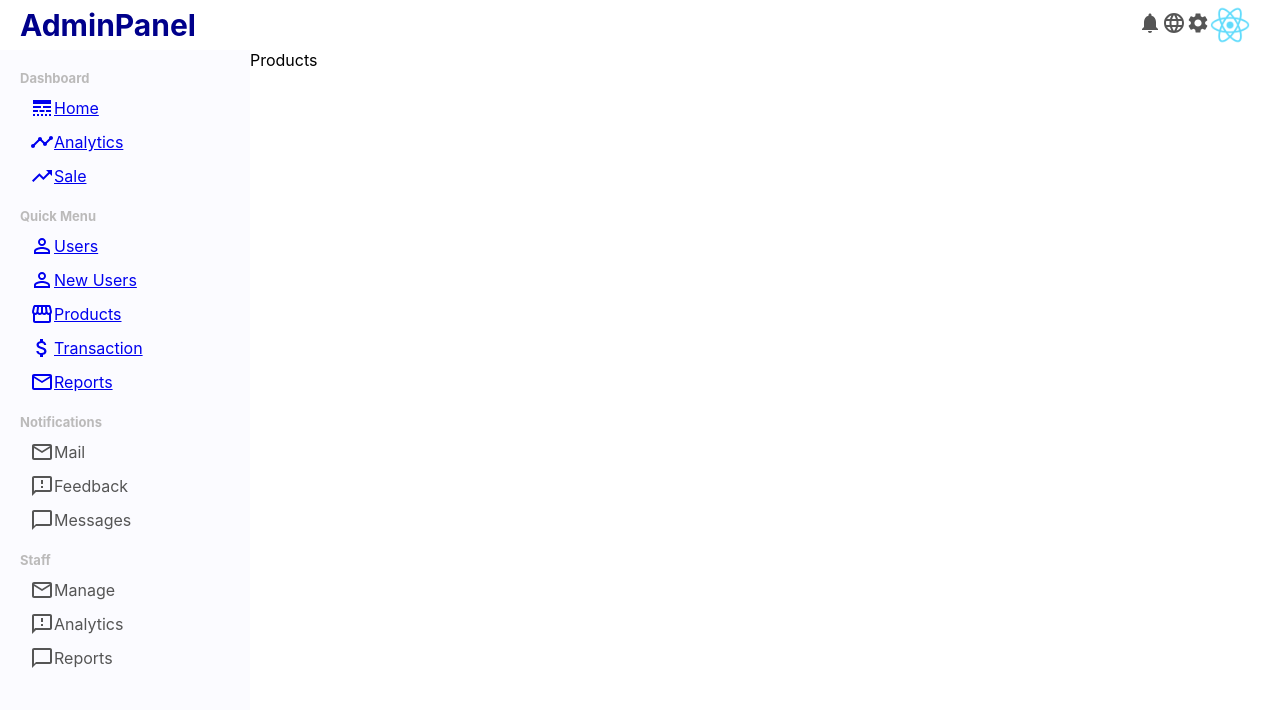
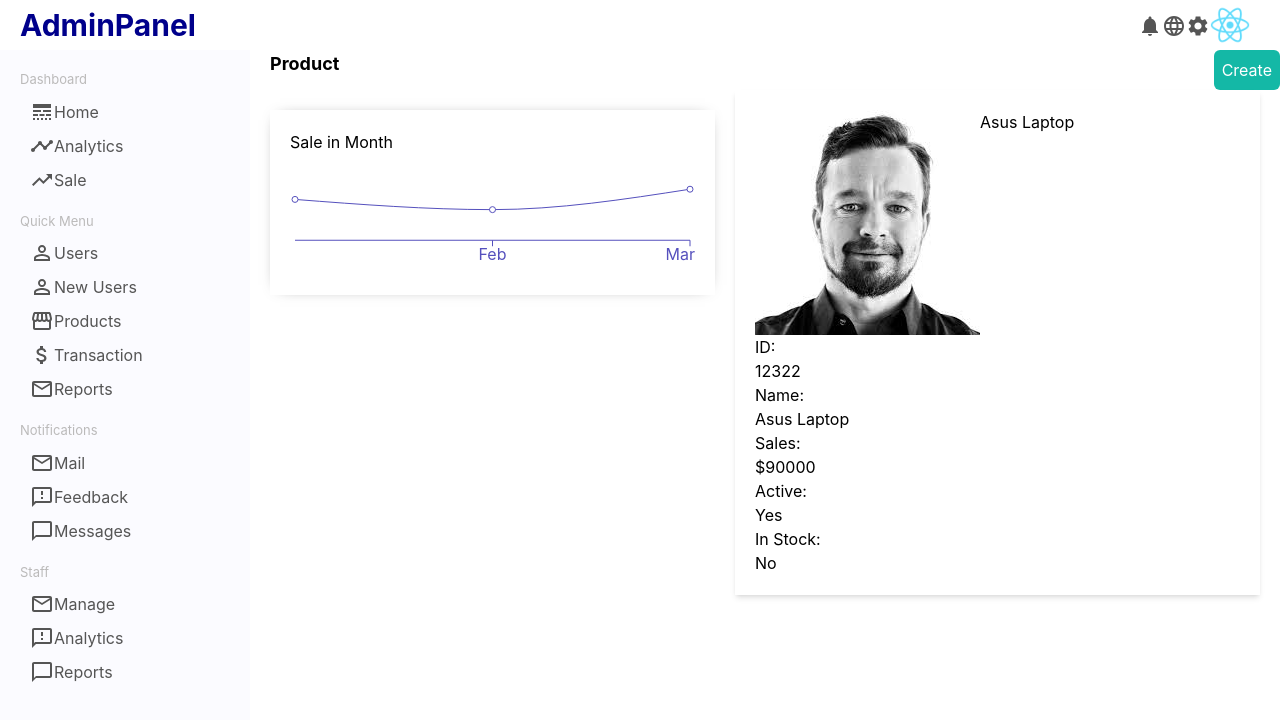
Before and after one commit to mesismart/CmsAdminPanel, a React (Create React App) app: page /products in a window 1280 px wide. Shown: the top 720 px of the page. Built offline with nearby package versions, Linux system fonts and the light colour scheme.

Commit message:
added product

```diff
--- a/package.json
+++ b/package.json
@@ -7,6 +7,7 @@
     "@emotion/styled": "^11.13.0",
     "@mui/icons-material": "^5.16.4",
     "@mui/material": "^5.16.4",
+    "@mui/x-data-grid": "^7.11.1",
     "@testing-library/jest-dom": "^5.17.0",
     "@testing-library/react": "^13.4.0",
     "@testing-library/user-event": "^13.5.0",
@@ -42,5 +43,8 @@
       "last 1 firefox version",
       "last 1 safari version"
     ]
+  },
+  "devDependencies": {
+    "tailwindcss": "^3.4.7"
   }
 }
--- a/src/Components/Widgets/WidgetLg.css
+++ b/src/Components/Widgets/WidgetLg.css
@@ -1,7 +1,7 @@
 .widgetLg {
   flex: 2;
   padding: 20px;
-  box-shadow: 0 0 15px rgb(0, 0, 0, 0.75);
+  box-shadow: 0px 0px 15px -10px rgba(0, 0, 0, 0.75);
 }
 
 .widgetLgTitle {
--- a/src/Components/Widgets/WidgetLg.jsx
+++ b/src/Components/Widgets/WidgetLg.jsx
@@ -1,5 +1,7 @@
 import React from "react";
 import "./WidgetLg.css";
+
+import { transactions } from "../../datas";
 
 export default function WidgetLg() {
   const Button = ({ type }) => {
@@ -16,6 +18,8 @@ export default function WidgetLg() {
           <th className="widgetLgTh">Amout</th>
           <th className="widgetLgTh">Status</th>
         </tr>
+
+        {transactions.map((transactions) => (
           <tr className="widgetLgTr">
             <td className="widgetLgUser">
               <img
@@ -31,6 +35,7 @@ export default function WidgetLg() {
               <Button className="approved"></Button>
             </td>
           </tr>
+        ))}
       </table>
     </div>
   );
--- a/src/Pages/Home/Home.js
+++ b/src/Pages/Home/Home.js
@@ -5,15 +5,18 @@ import Chart from "../../Components/Chart/Chart";
 import { xAxisData } from "../../datas";
 import WidgetLg from "../../Components/Widgets/WidgetLg";
 
+import "./Home.css";
+
 export default function Home() {
   return (
     <div className="home">
       <Feature />
       <Chart grid title={"Month Sale"} data={xAxisData} dataKey={"sale"} />
       <div className="homeWidgets">
+        <Widget />
         <WidgetLg />
-        <Widget />
       </div>
+      <h1 className="w-10 h-6  shadow-2xl mb-10 border-2">mmiiiii</h1>
     </div>
   );
 }
--- a/src/Pages/Products/Products.js
+++ b/src/Pages/Products/Products.js
@@ -1,5 +1,57 @@
 import React from "react";
+import { Link } from "react-router-dom";
+import Chart from "./../../Components/Chart/Chart";
+import { productsData } from "./../../datas";
 
 export default function Products() {
-  return <div>Products</div>;
+  return (
+    <div>
+      <div className=" flex justify-between ml-5">
+        <h1 className="text-lg font-bold">Product</h1>
+        <Link to="newProduct">
+          <button className="p-2 rounded-md text-white bg-teal-500">
+            Create
+          </button>
+        </Link>
+      </div>
+      <div className="flex">
+        <div className="flex-1">
+          <Chart
+            title={"Sale in Month"}
+            data={productsData}
+            dataKey={"sales"}
+          />
+        </div>
+        <div className="flex-1 mr-5 p-5 shadow-md">
+          <div className="flex align-middle">
+            <img src="/images/Profile/prof2.jfif" alt="" />
+            <span>Asus Laptop</span>
+          </div>
+
+          <div>
+            <div>
+              <div>ID:</div>
+              <div>12322</div>
+            </div>
+            <div>
+              <div>Name: </div>
+              <div>Asus Laptop</div>
+            </div>
+            <div>
+              <div>Sales: </div>
+              <div>$90000</div>
+            </div>
+            <div>
+              <div>Active: </div>
+              <div>Yes</div>
+            </div>
+            <div>
+              <div>In Stock: </div>
+              <div>No</div>
+            </div>
+          </div>
+        </div>
+      </div>
+    </div>
+  );
 }
--- a/src/Pages/Users/UsersList.js
+++ /dev/null
@@ -1,5 +0,0 @@
-import React from "react";
-
-export default function UsersList() {
-  return <div>UsersList</div>;
-}
--- /dev/null
+++ b/src/Pages/Users/UsersList.jsx
@@ -0,0 +1,36 @@
+import React, { useState } from "react";
+import { userRows } from "../../datas";
+
+import { DataGrid } from "@mui/x-data-grid";
+// import Box from "@mui/material/Box";
+
+export default function UsersList() {
+  const [userDatas, SetUserDatas] = useState(userRows);
+
+  const colums = [
+    { field: "id", headerName: "ID", width: 70 },
+    { field: "avatar", headerName: "Avatar", width: 70 },
+    { field: "username", headerName: "Username", width: 200 },
+    { field: "status", headerName: "Status ", width: 200 },
+    { field: "transactions", headerName: "Transactions", width: 200 },
+  ];
+
+  return (
+    <div className="w-3/4">
+      <DataGrid
+        rows={userRows}
+        columns={colums}
+        initialState={{
+          pagination: {
+            paginationModel: {
+              pageSize: 5,
+            },
+          },
+        }}
+        pageSizeOptions={[5]}
+        checkboxSelection
+        disableRowSelectionOnClick
+      />
+    </div>
+  );
+}
--- a/src/datas.js
+++ b/src/datas.js
@@ -59,3 +59,91 @@ export let newMember = [
     img: "images/Profile/prof4.jfif",
   },
 ];
+
+export let transactions = [
+  {
+    id: 1,
+    customer: "Black lock",
+    data: "14 Jun 2024",
+    amount: 123,
+    status: "Declined",
+    img: "images/prof1.jfif",
+  },
+  {
+    id: 2,
+    customer: "Jane Stone",
+    data: "5 Novamber 2021",
+    amount: 458,
+    status: "Pending",
+    img: "images/prof2.jfif",
+  },
+  {
+    id: 3,
+    customer: "Stlone Go",
+    data: "28 Feb 2022",
+    amount: 123,
+    status: "Declined",
+    img: "images/prof3.jfif",
+  },
+  {
+    id: 4,
+    customer: "Ali Davis",
+    data: "19 Apr 2023",
+    amount: 123,
+    status: "Approved",
+    img: "images/prof4.jfif",
+  },
+];
+
+export let userRows = [
+  {
+    id: 1,
+    username: "John Doe",
+    avatar: "images/prof1.jfif",
+    status: "active",
+    transactions: "$120",
+  },
+  {
+    id: 2,
+    username: "John Stiven",
+    avatar: "images/prof1.jfif",
+    status: "active",
+    transactions: "$20",
+  },
+  {
+    id: 3,
+    username: "Jim Carry",
+    avatar: "images/prof1.jfif",
+    status: "active",
+    transactions: "$18.22",
+  },
+  {
+    id: 4,
+    username: "Sam Nicklson",
+    avatar: "images/prof1.jfif",
+    status: "active",
+    transactions: "$198",
+  },
+  {
+    id: 5,
+    username: "Foji Suda",
+    avatar: "images/prof1.jfif",
+    status: "active",
+    transactions: "$183",
+  },
+];
+
+export const productsData = [
+  {
+    name: "Jan",
+    sales: 4000,
+  },
+  {
+    name: "Feb",
+    sales: 3000,
+  },
+  {
+    name: "Mar",
+    sales: 5000,
+  },
+];
--- /dev/null
+++ b/tailwind.config.js
@@ -0,0 +1,8 @@
+/** @type {import('tailwindcss').Config} */
+module.exports = {
+  content: ["./src/**/*.{js,jsx,ts,tsx}"],
+  theme: {
+    extend: {},
+  },
+  plugins: [],
+};
```
Also changed, not shown: src/index.css (+7 -3 lines), 1 other file (tests, documents, lock files or other folders). Lines whose indentation alone changed are shown as unchanged.
